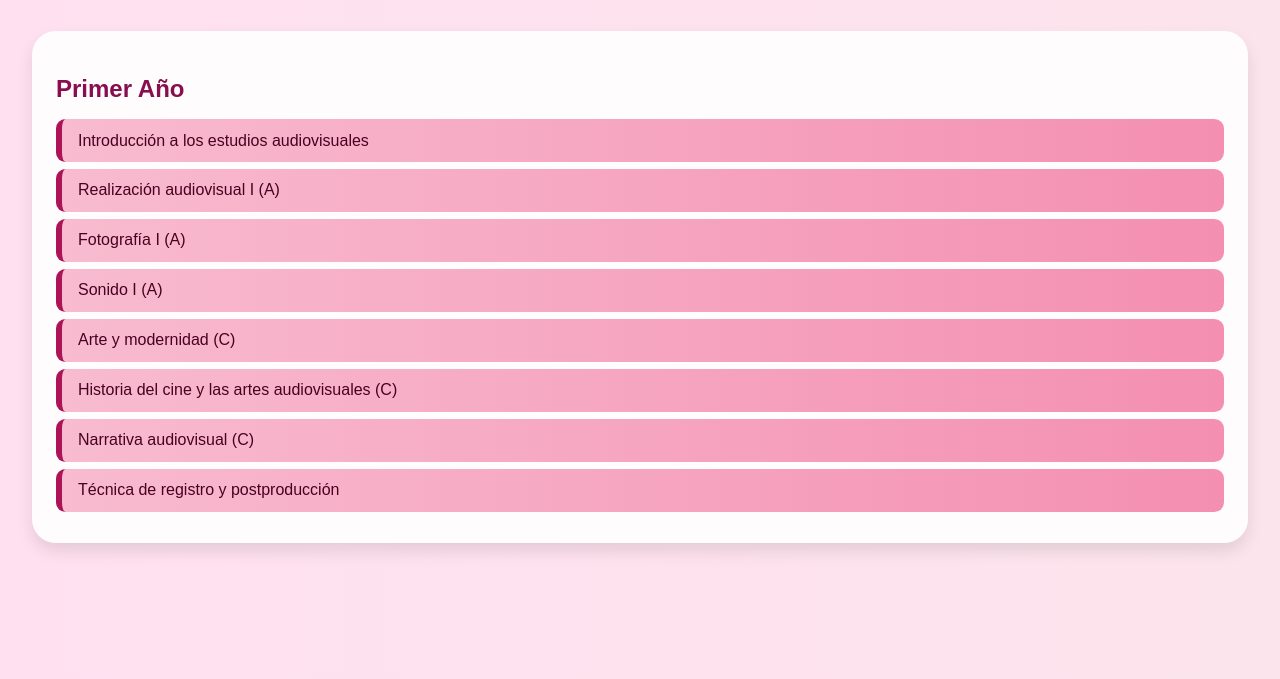
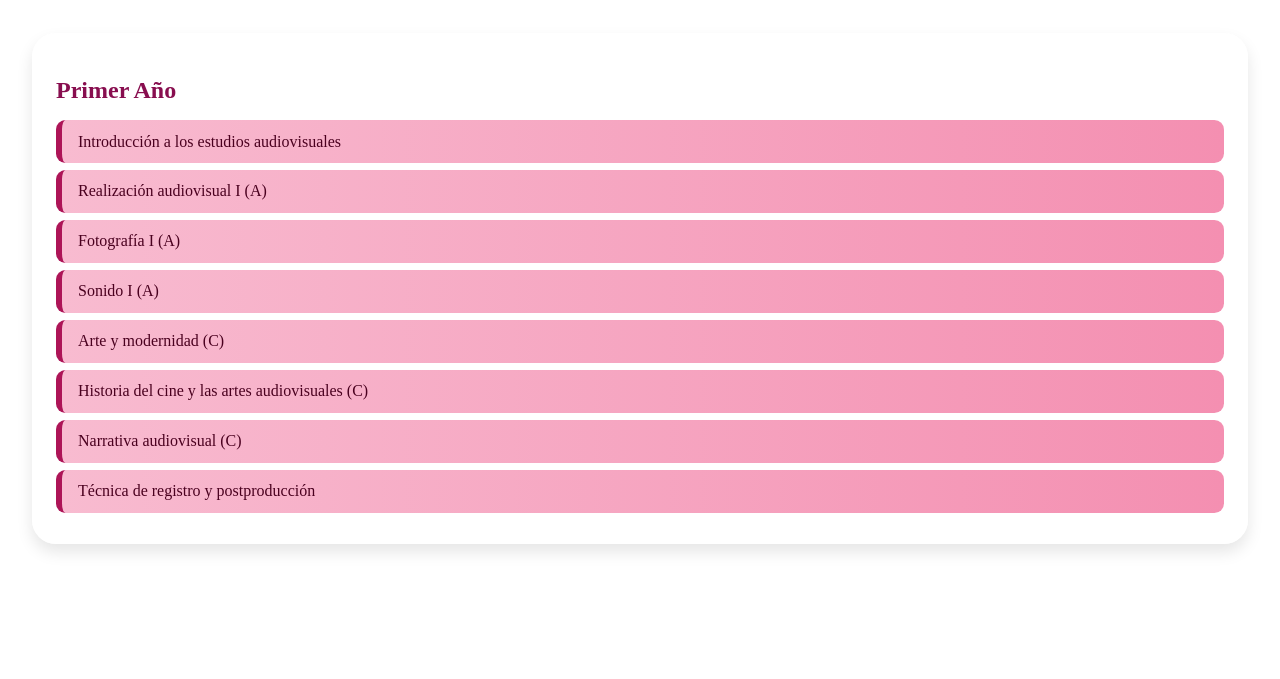
Before and after one commit to chocolatax/mallaunccine, a plain HTML site: page index.html in a window 1280 px wide. Shown: the part 121-800 px from the top of the page. Drawn offline with Linux system fonts and the light colour scheme.

Commit message:
Update index.html

```diff
--- a/index.html
+++ b/index.html
@@ -7,7 +7,7 @@
     <title>Malla - Cine y Artes Audiovisuales UNC</title>
     <style>
         body {
-            font-family: 'Poppins', sans-serif;
+            font-family: 'Lora'
             background: linear-gradient(to right, #ffe0f0, #fce4ec);
             color: #333;
             margin: 0;
```
